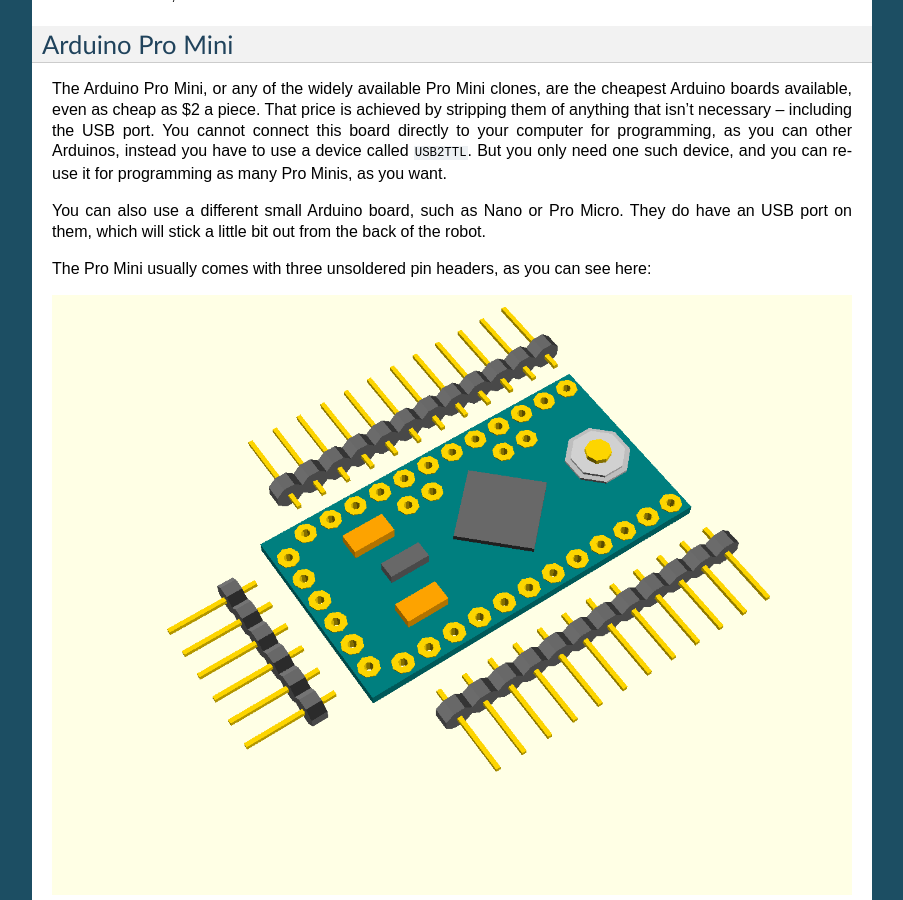
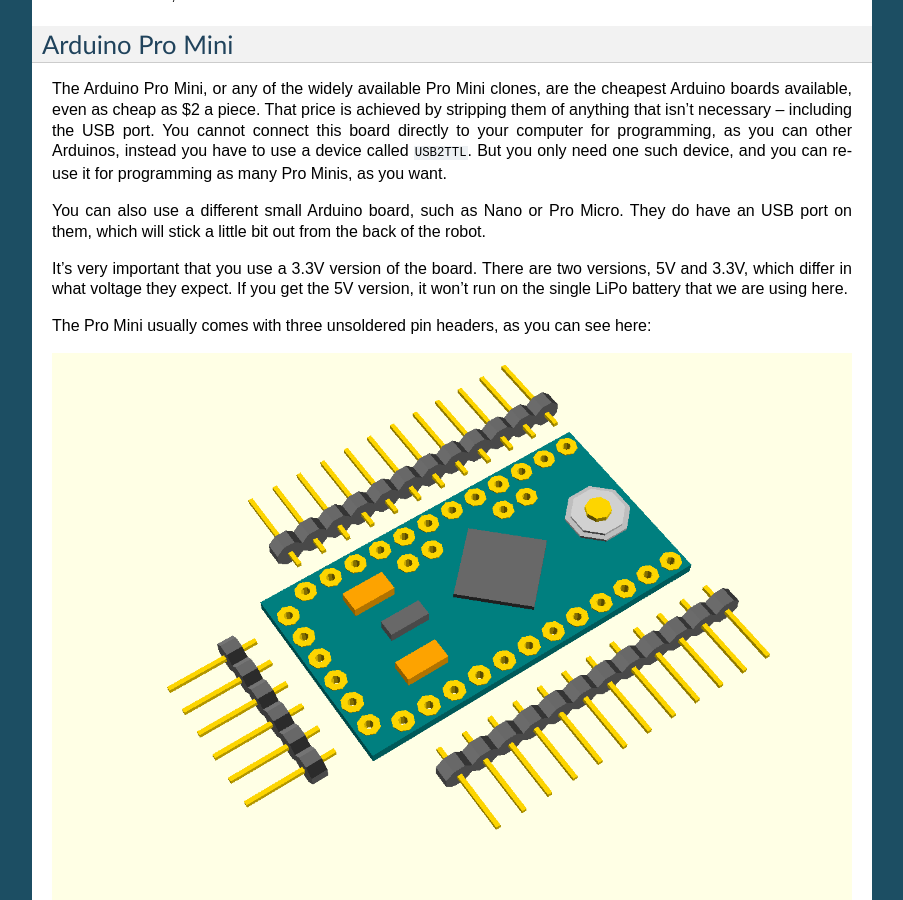
Before and after one commit to andrewsagio/tote, a Sphinx documentation site: the page built from doc/bom.rst, in a window 1280 px wide and 900 px high, scrolled down 843 px. Shown: the whole window, without its empty margins (198-1101 px from the left). Built offline with Sphinx 7.4.7, drawn with Linux system fonts in a browser that asks for light colours; formulas are drawn with MathJax 3.

Commit message:
3.3V version of Pro Mini

```diff
--- a/doc/bom.rst
+++ b/doc/bom.rst
@@ -61,6 +61,10 @@
 You can also use a different small Arduino board, such as Nano or Pro Micro.
 They do have an USB port on them, which will stick a little bit out from the
 back of the robot.
+
+It's very important that you use a 3.3V version of the board. There are two
+versions, 5V and 3.3V, which differ in what voltage they expect. If you get the
+5V version, it won't run on the single LiPo battery that we are using here.
 
 The Pro Mini usually comes with three unsoldered pin headers, as you can see
 here:
```
